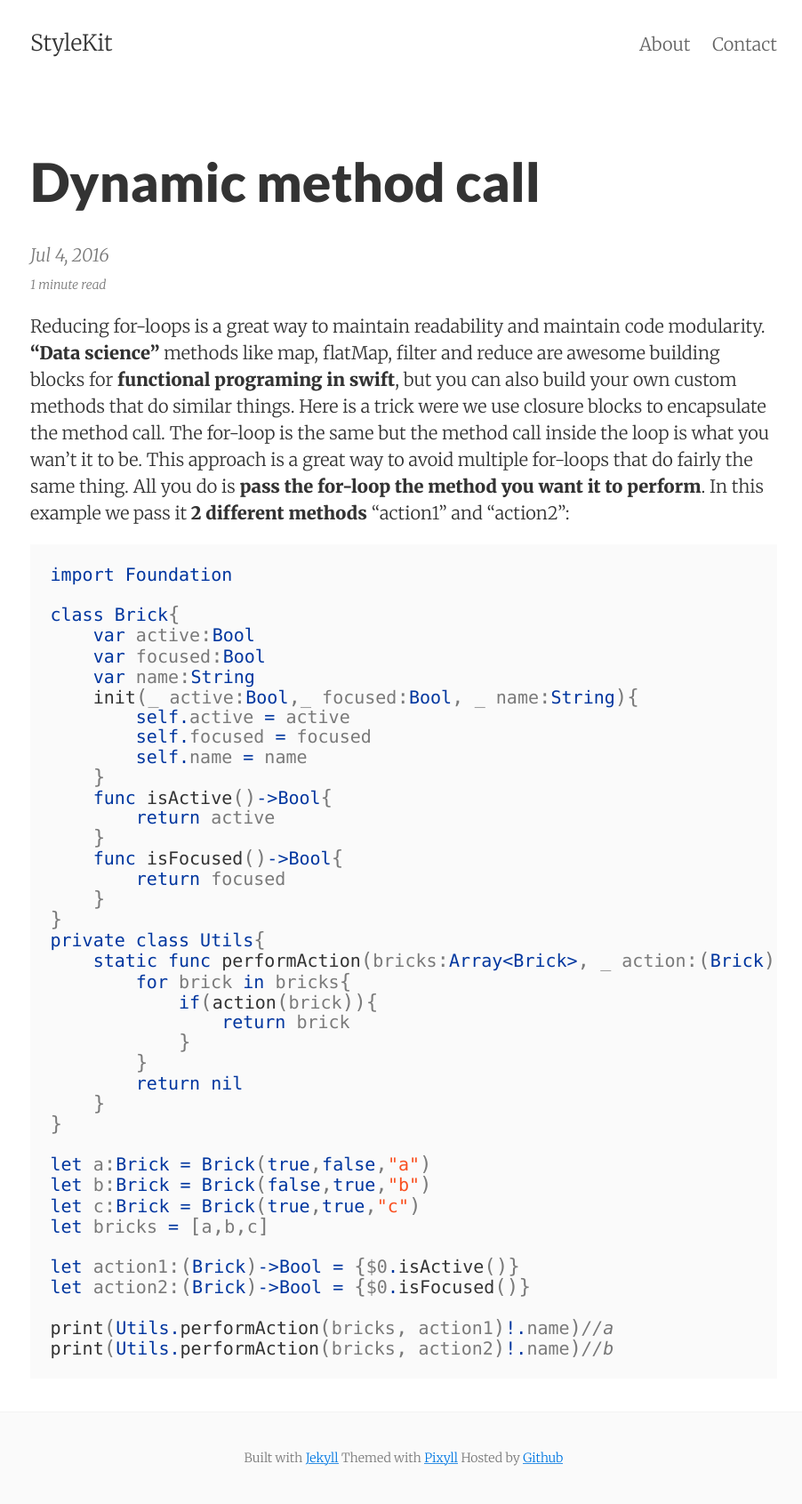
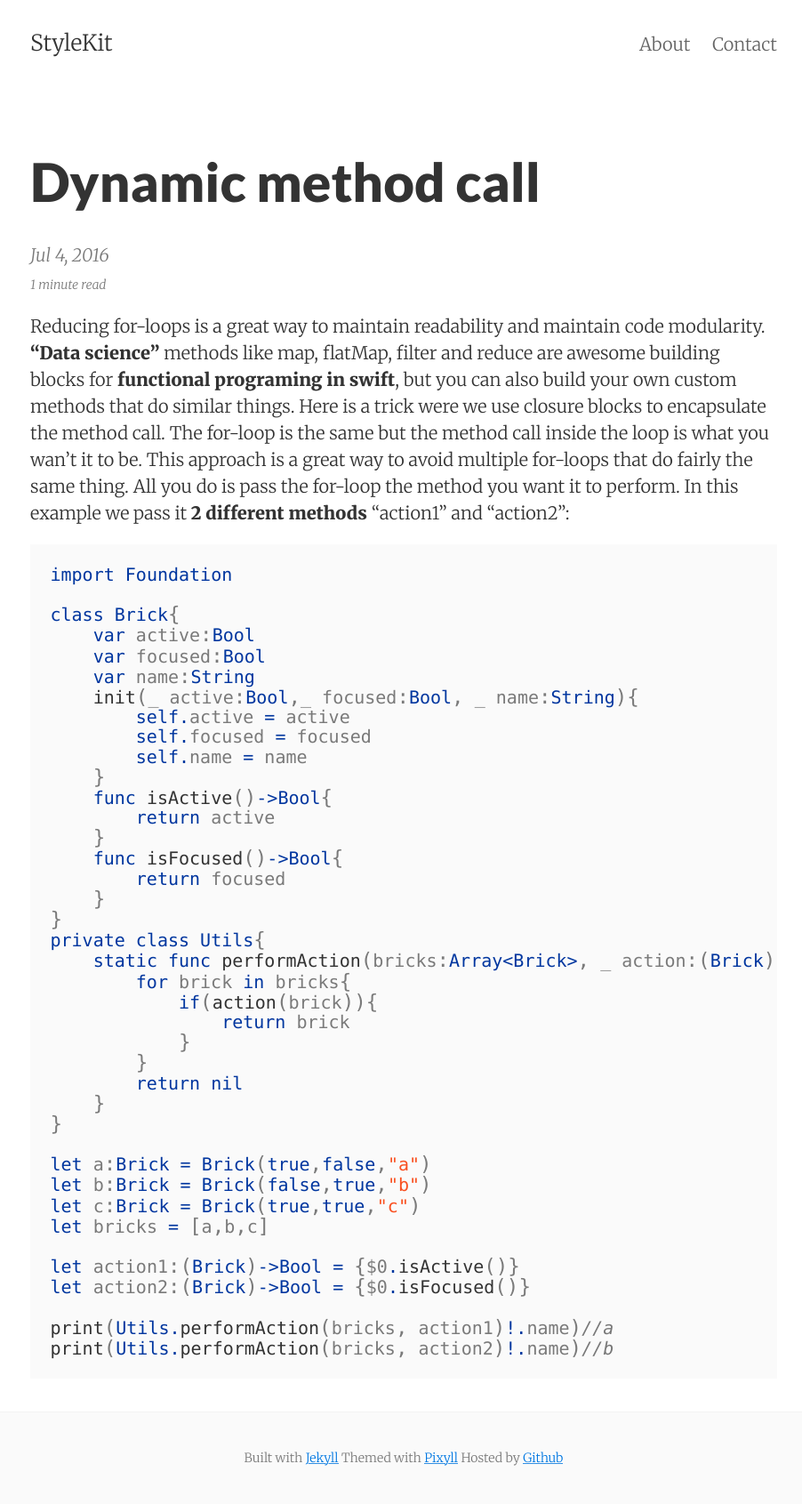
Before and after one commit to stylekit/stylekit.github.io, a Jekyll site: the page built from _posts/2016-07-04-Dynamic-method-call.md, in a window 1280 px wide. Shown: the whole page at 89% size, without its empty margins (186-1088 px from the left). Built offline with Jekyll 4.4.1, drawn with Linux system fonts in a browser that asks for light colours; nearby versions of some CDN libraries; comment, search, counter and statistics services are not loaded.

Commit message:
Files modified: 1


Modified 1 file:
_posts/2016-07-04-Dynamic-method-call.md

````diff
--- a/_posts/2016-07-04-Dynamic-method-call.md
+++ b/_posts/2016-07-04-Dynamic-method-call.md
@@ -1,4 +1,4 @@
-Reducing for-loops is a great way to maintain readability and maintain code modularity. **"Data science"** methods like map, flatMap, filter and reduce are awesome building blocks for **functional programing in swift**, but you can also build your own custom methods that do similar things. <!--more--> Here is a trick were we use closure blocks to encapsulate the method call. The for-loop is the same but the method call inside the loop is what you wan't it to be. This approach is a great way to avoid multiple for-loops that do fairly the same thing. All you do is **pass the for-loop the method you want it to perform**. In this example we pass it **2 different methods** "action1" and "action2":
+Reducing for-loops is a great way to maintain readability and maintain code modularity. **"Data science"** methods like map, flatMap, filter and reduce are awesome building blocks for **functional programing in swift**, but you can also build your own custom methods that do similar things. <!--more--> Here is a trick were we use closure blocks to encapsulate the method call. The for-loop is the same but the method call inside the loop is what you wan't it to be. This approach is a great way to avoid multiple for-loops that do fairly the same thing. All you do is pass the for-loop the method you want it to perform. In this example we pass it **2 different methods** "action1" and "action2":
 
 ```swift
 import Foundation
````
